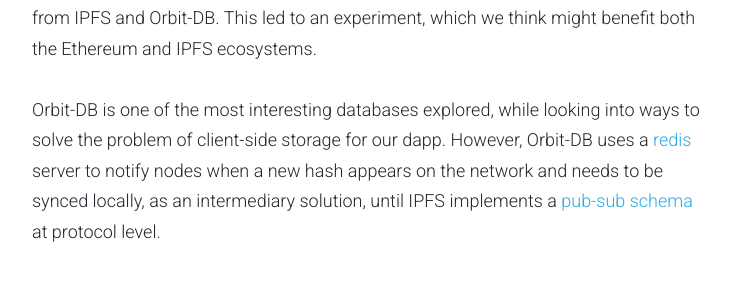
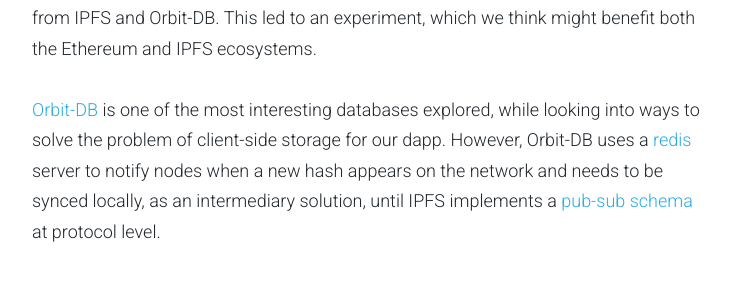
Before and after one commit to AKASHAorg/blog.akasha.world, a Jekyll site: the page built from _posts/2016-05-26-update-highlights-and-interesting-developments.md, in a window 1280 px wide and 900 px high, scrolled down 7859 px. Shown: the part 161-443 px from the top of the window, without its empty margins (268-1011 px from the left). Built offline with Jekyll 4.4.1, drawn with Linux system fonts in a browser that asks for light colours; comment, search, counter and statistics services are not loaded; part of the change alters nothing that is shown.

```diff
--- a/_posts/2016-05-26-update-highlights-and-interesting-developments.md
+++ b/_posts/2016-05-26-update-highlights-and-interesting-developments.md
@@ -70,7 +70,7 @@ I'm convinced we can - and we will - build epic things together.
 
 At the beginning of this entry, we started to collaborate more closely with the guys from IPFS and Orbit-DB. This led to an experiment, which we think might benefit both the Ethereum and IPFS ecosystems.
 
-Orbit-DB is one of the most interesting databases explored, while looking into ways to solve the problem of client-side storage for our dapp. However, Orbit-DB uses a [redis](http://redis.io/){:target="_blank"} server to notify nodes when a new hash appears on the network and needs to be synced locally, as an intermediary solution, until IPFS implements a [pub-sub schema](https://github.com/ipfs/go-ipfs/pull/2599){:target="_blank"} at protocol level.
+[Orbit-DB](https://github.com/haadcode/orbit-db){:target="_blank"} is one of the most interesting databases explored, while looking into ways to solve the problem of client-side storage for our dapp. However, Orbit-DB uses a [redis](http://redis.io/){:target="_blank"} server to notify nodes when a new hash appears on the network and needs to be synced locally, as an intermediary solution, until IPFS implements a [pub-sub schema](https://github.com/ipfs/go-ipfs/pull/2599){:target="_blank"} at protocol level.
 
 We weren't happy with this solution, as it would introduce a [single point of failure](https://en.wikipedia.org/wiki/Single_point_of_failure){:target="_blank"} in our dapp architecture, so we had to take a break and think it through.
 
```
